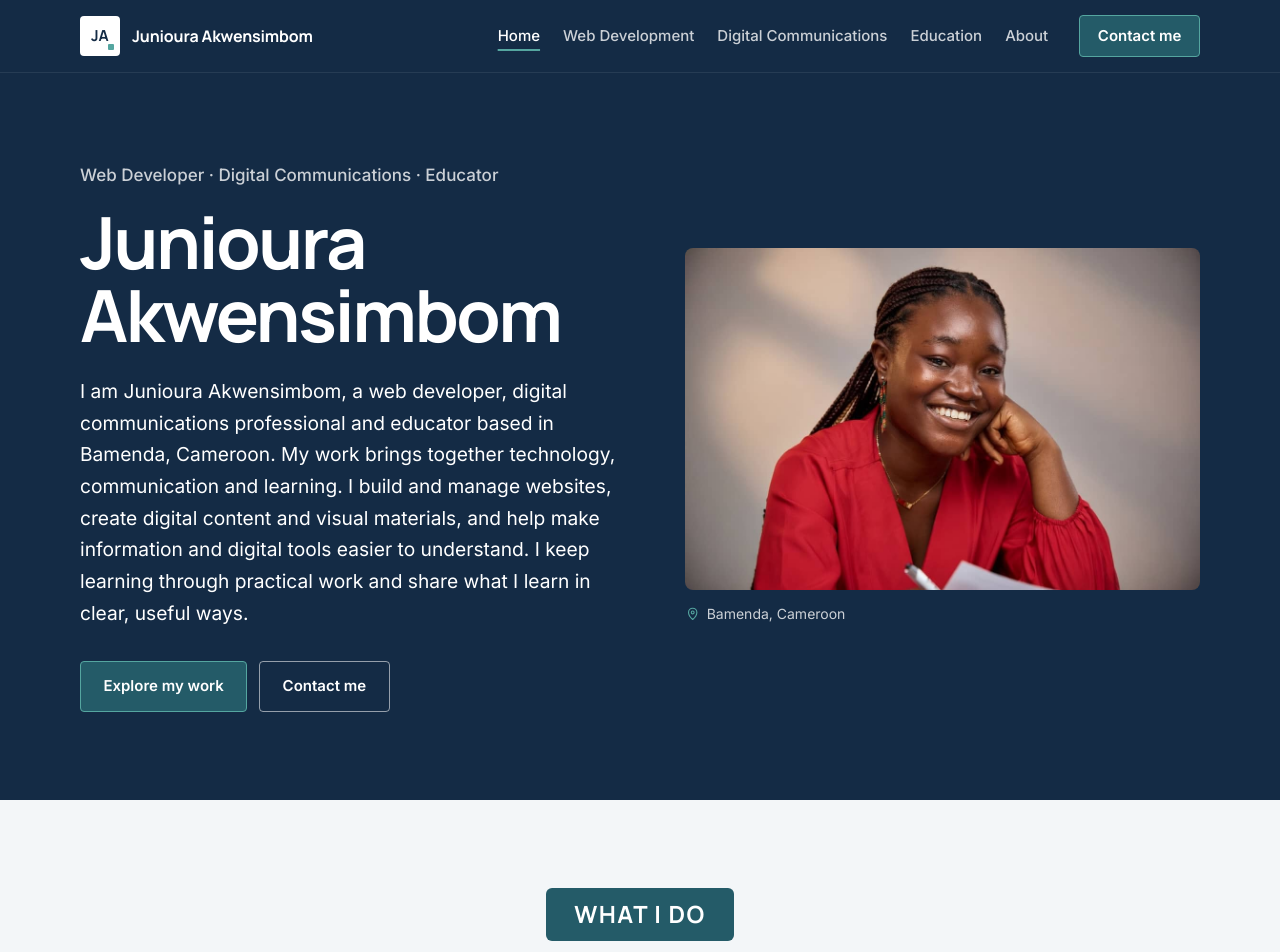
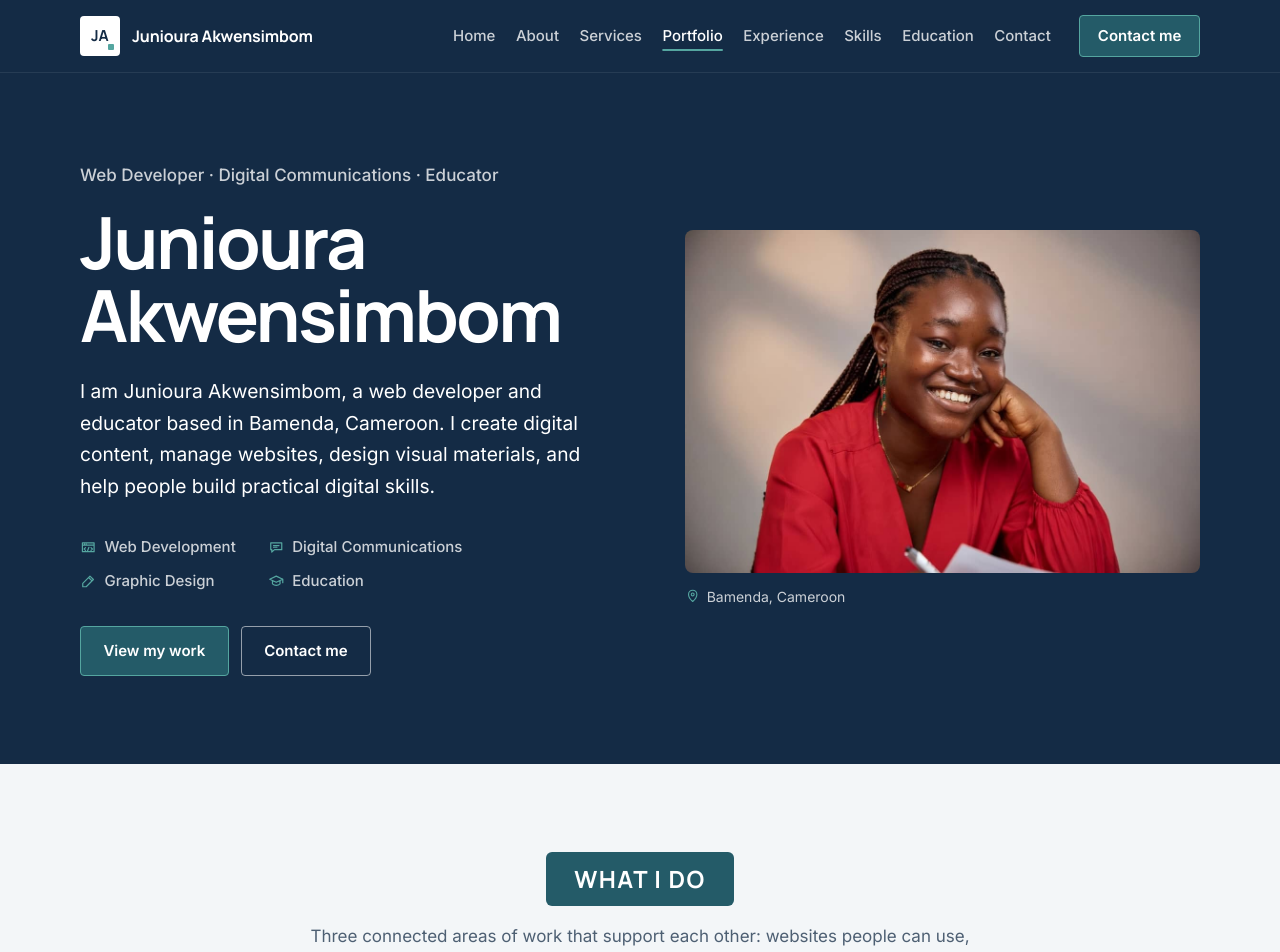
Before and after one commit to juniouraakwensimbon-coder/junioura-portfolio, a Node server app: page / in a window 1280 px wide. Shown: the top 952 px of the page. Run offline with Node 20, Linux system fonts and the light colour scheme; some libraries are stand-ins or nearby versions.

Commit message:
Restore the original navbar and hero content
Co-Authored-By: Claude Opus 5.5 <noreply@anthropic.com>

```diff
--- a/public/css/style.css
+++ b/public/css/style.css
@@ -128,7 +128,7 @@ main:focus { outline: none; }
 }
 .text-link:hover { color: var(--navy); }
 
-/* ---------- Navigation ---------- */
+/* ---------- Navigation (collapses below 1180px) ---------- */
 .site-header { position: sticky; top: 0; z-index: 50; background: var(--navy); color: var(--on-dark); border-bottom: 1px solid rgba(255, 255, 255, .08); }
 .header-inner { display: flex; align-items: center; justify-content: space-between; gap: 1rem; min-height: var(--header-h); }
 .wordmark { display: inline-flex; align-items: center; gap: .75rem; text-decoration: none; min-width: 0; }
@@ -140,7 +140,7 @@ main:focus { outline: none; }
 .wordmark-text { display: flex; flex-direction: column; min-width: 0; line-height: 1.25; }
 .wordmark-name { font-family: var(--head); font-weight: 700; font-size: 1rem; letter-spacing: -.01em; white-space: nowrap; color: var(--white); }
 .wordmark-role { font-size: .75rem; color: var(--on-dark-muted); white-space: nowrap; }
-@media (max-width: 420px), (min-width: 1100px) and (max-width: 1299px) { .wordmark-role { display: none; } }
+@media (max-width: 420px), (min-width: 1180px) and (max-width: 1379px) { .wordmark-role { display: none; } }
 
 .nav-toggle { display: inline-grid; place-items: center; width: 46px; height: 46px; border: 1px solid var(--on-dark-line); border-radius: var(--r-sm); background: transparent; color: var(--white); }
 .nav-toggle .icon { width: 22px; height: 22px; }
@@ -160,10 +160,10 @@ html:not(.js) .site-nav { position: static; display: block; }
 html:not(.js) .nav-toggle { display: none; }
 html:not(.js) .header-inner { flex-wrap: wrap; }
 
-@media (min-width: 1100px) {
+@media (min-width: 1180px) {
   .nav-toggle { display: none; }
   .site-nav, .js .site-nav { position: static; display: block; background: none; border: 0; max-height: none; overflow: visible; }
-  .site-nav ul { display: flex; align-items: center; gap: clamp(1rem, 1.8vw, 1.75rem); padding: 0; }
+  .site-nav ul { display: flex; align-items: center; gap: clamp(1rem, 1.6vw, 1.6rem); padding: 0; }
   .site-nav a:not(.btn) {
     padding: .4rem 0; border: 0; font-size: .9375rem; color: var(--on-dark-muted);
     text-decoration: underline; text-decoration-color: transparent; text-decoration-thickness: 2px; text-underline-offset: 8px;
@@ -182,6 +182,10 @@ html:not(.js) .header-inner { flex-wrap: wrap; }
 .hero-kicker { font-weight: 500; color: var(--on-dark-muted); margin-bottom: var(--s3); }
 .hero-title { font-size: var(--fs-hero); letter-spacing: -.035em; line-height: 1.02; color: var(--white); margin-bottom: var(--s4); }
 .hero-intro { font-size: clamp(1.0625rem, 1rem + .25vw, 1.2rem); line-height: 1.65; color: var(--on-dark); max-width: 54ch; margin-bottom: var(--s5); }
+.hero-areas { display: grid; grid-template-columns: repeat(2, minmax(0, max-content)); gap: .6rem clamp(1rem, 3vw, 2rem); margin-bottom: var(--s5); }
+@media (max-width: 380px) { .hero-areas { grid-template-columns: 1fr; } }
+.hero-areas li { display: inline-flex; align-items: center; gap: .5rem; font-size: var(--fs-small); font-weight: 500; color: var(--on-dark-muted); }
+.hero-areas .icon { color: var(--soft-teal); }
 .hero-actions { display: flex; flex-wrap: wrap; gap: .75rem; }
 .hero-figure img { width: 100%; border-radius: var(--r); }
 .hero-figure figcaption { display: flex; align-items: center; gap: .4rem; margin-top: .75rem; font-size: var(--fs-xs); color: var(--on-dark-muted); }
--- a/src/data/portfolioData.js
+++ b/src/data/portfolioData.js
@@ -33,6 +33,14 @@ const owner = {
     { name: 'TikTok', handle: '@juniouracreativewebdev', url: 'https://www.tiktok.com/@juniouracreativewebdev' },
   ],
   intro: 'I am Junioura Akwensimbom, a web developer, digital communications professional and educator based in Bamenda, Cameroon. My work brings together technology, communication and learning. I build and manage websites, create digital content and visual materials, and help make information and digital tools easier to understand. I keep learning through practical work and share what I learn in clear, useful ways.',
+  // Hero content restored from the version before the five-page restructure
+  heroIntro: 'I am Junioura Akwensimbom, a web developer and educator based in Bamenda, Cameroon. I create digital content, manage websites, design visual materials, and help people build practical digital skills.',
+  heroAreas: [
+    { icon: 'browser', title: 'Web Development' },
+    { icon: 'chat', title: 'Digital Communications' },
+    { icon: 'pen', title: 'Graphic Design' },
+    { icon: 'learn', title: 'Education' },
+  ],
   closing: 'Websites, content and learning that make digital tools easier to understand and use.',
 };
 
--- a/src/views/pages/home.ejs
+++ b/src/views/pages/home.ejs
@@ -11,9 +11,16 @@
     <div class="hero-copy">
       <p class="hero-kicker"><%= owner.roles.join(' · ') %></p>
       <h1 id="hero-title" class="hero-title"><%= owner.name %></h1>
-      <p class="hero-intro"><%= owner.intro %></p>
+      <p class="hero-intro"><%= owner.heroIntro %></p>
+
+      <ul class="hero-areas" aria-label="Professional areas">
+        <% owner.heroAreas.forEach(h => { %>
+          <li><%- include('../partials/icon', { name: h.icon }) %><%= h.title %></li>
+        <% }) %>
+      </ul>
+
       <div class="hero-actions">
-        <a class="btn btn-primary" href="#pathways">Explore my work</a>
+        <a class="btn btn-primary" href="#selected-work">View my work</a>
         <a class="btn btn-ghost" href="#contact">Contact me</a>
       </div>
     </div>
--- a/src/views/partials/navbar.ejs
+++ b/src/views/partials/navbar.ejs
@@ -16,10 +16,22 @@
 
     <nav class="site-nav" id="site-nav" aria-label="Main">
       <ul>
-        <% pages.forEach(p => { %>
-          <li><a href="<%= pageUrl(p.id) %>"<% if (p.id === pageId) { %> aria-current="page"<% } %>><%= p.label %></a></li>
+<%
+  const navLinks = [
+    { label: 'Home', href: section('home'), page: 'home' },
+    { label: 'About', href: pageUrl('about'), page: 'about' },
+    { label: 'Services', href: section('pathways') },
+    { label: 'Portfolio', href: section('selected-work') },
+    { label: 'Experience', href: pageUrl('about', 'experience') },
+    { label: 'Skills', href: pageUrl('web', 'skills') },
+    { label: 'Education', href: pageUrl('edu'), page: 'edu' },
+    { label: 'Contact', href: section('contact') },
+  ];
+%>
+        <% navLinks.forEach(l => { %>
+          <li><a href="<%= l.href %>"<% if (l.page && l.page === pageId && l.page !== 'home') { %> aria-current="page"<% } %>><%= l.label %></a></li>
         <% }) %>
-        <li class="nav-cta-item"><a class="btn btn-primary btn-sm" href="<%= contactUrl() %>">Contact me</a></li>
+        <li class="nav-cta-item"><a class="btn btn-primary btn-sm" href="<%= section('contact') %>">Contact me</a></li>
       </ul>
     </nav>
   </div>
```
